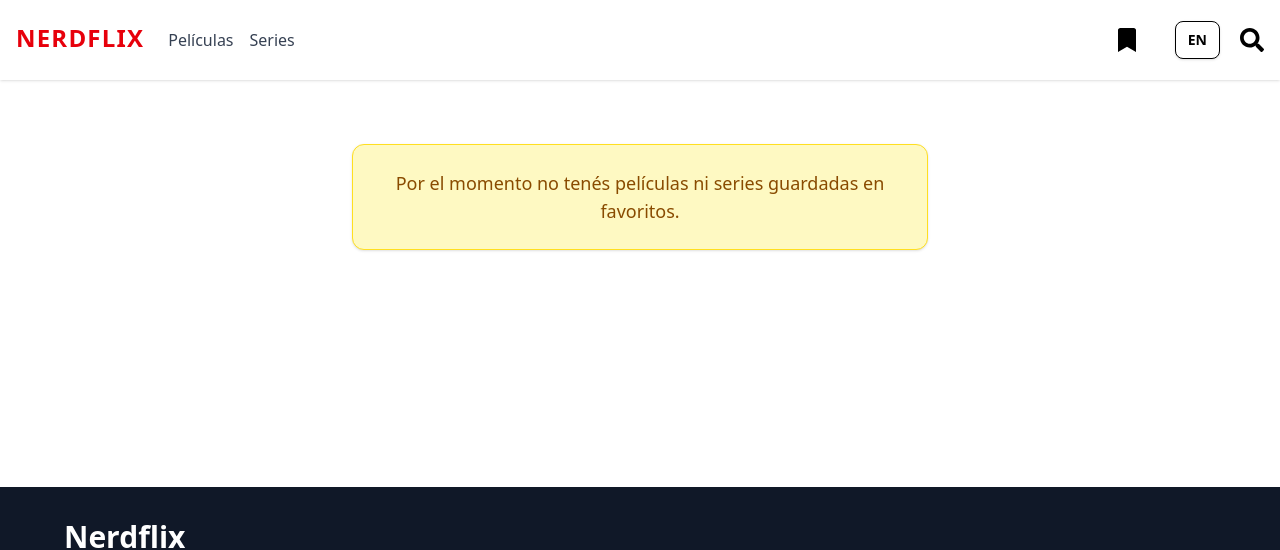
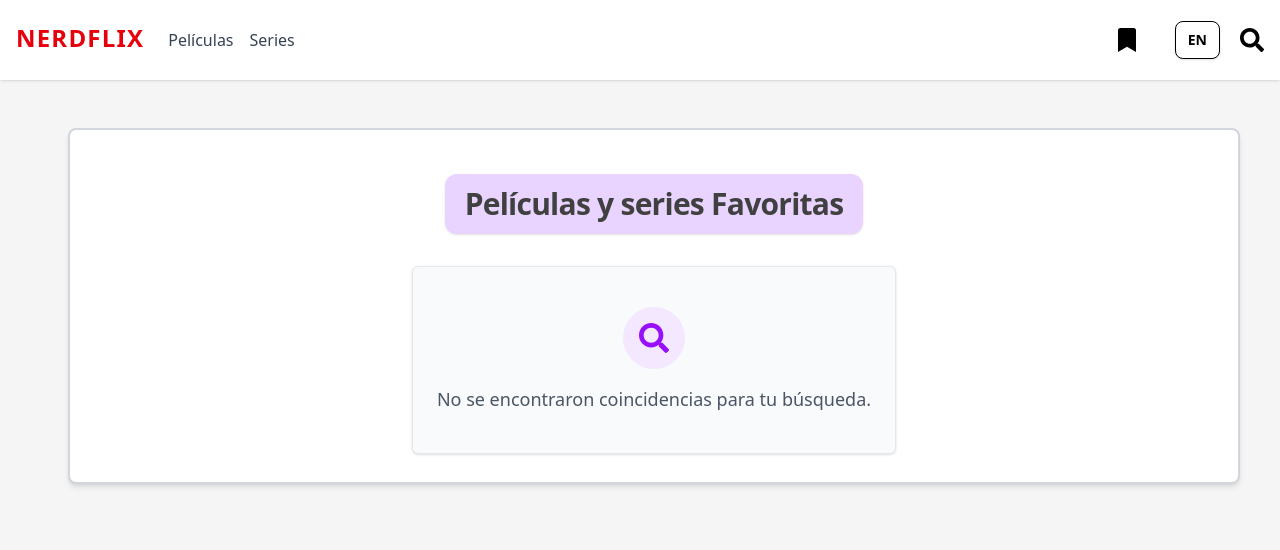
Before and after one commit to AilenFlores/Lookin, a React (Vite) app: page /favoritos in a window 1280 px wide. Shown: the top 550 px of the page. Built offline with nearby package versions, Linux system fonts and the light colour scheme.

Commit message:
Refactor componentes Filtros y Favoritos: optimizar la gestión de filtros y simplificar la estructura del componente Favoritos.

```diff
--- a/src/Componentes/Filtros/Filtros.jsx
+++ b/src/Componentes/Filtros/Filtros.jsx
@@ -36,16 +36,16 @@ const Filtros = ({ onFiltrar, tipo }) => {
     cargarPlataformas();
   }, [tipo]);
 
-  useEffect(() => {
-    onFiltrar(filtros);
-  }, [filtros]);
-
   const handleOrdenChange = (value) => {
-    setFiltros(prev => ({ ...prev, orden: value }));
+    const nuevosFiltros = { ...filtros, orden: value };
+    setFiltros(nuevosFiltros);
+    onFiltrar(nuevosFiltros); // ✅ llamar explícitamente
   };
 
   const handlePlataformaChange = (id) => {
-    setFiltros(prev => ({ ...prev, plataforma: id }));
+    const nuevosFiltros = { ...filtros, plataforma: id };
+    setFiltros(nuevosFiltros);
+    onFiltrar(nuevosFiltros); // ✅ llamar explícitamente
   };
 
   return (
--- a/src/Paginas/Favoritos/Favoritos.jsx
+++ b/src/Paginas/Favoritos/Favoritos.jsx
@@ -34,18 +34,11 @@ const Favoritos = () => {
   }, []);
 
   return (
-    <div className="min-h-screen flex flex-col">
+    <div>
     <Cabecera />
-    <main className="flex-grow">
-      {peliculas.length === 0 ? (
-        <div className="max-w-xl mx-auto mt-16 p-6 bg-yellow-100 border border-yellow-300 rounded-xl shadow text-yellow-800 text-center text-lg font-medium">
-          Por el momento no tenés películas ni series guardadas en favoritos.
-        </div>
-      ) : (
-        <Lista texto="Películas y series Favoritas" peliculas={peliculas} />
-      )}
-    </main>
-
+    <div className="bg-neutral-100 min-h-screen p-5 md:p-10">
+    <Lista texto="Películas y series Favoritas" peliculas={peliculas} />
+    </div>
     <Pie />
   </div>
   );
```
